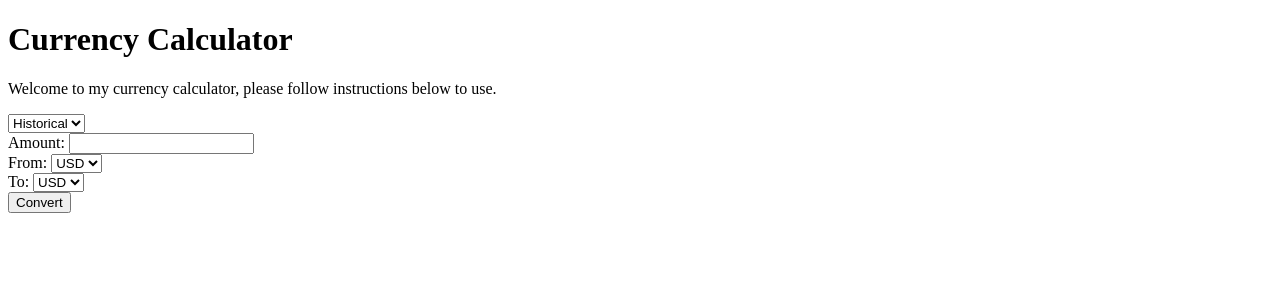
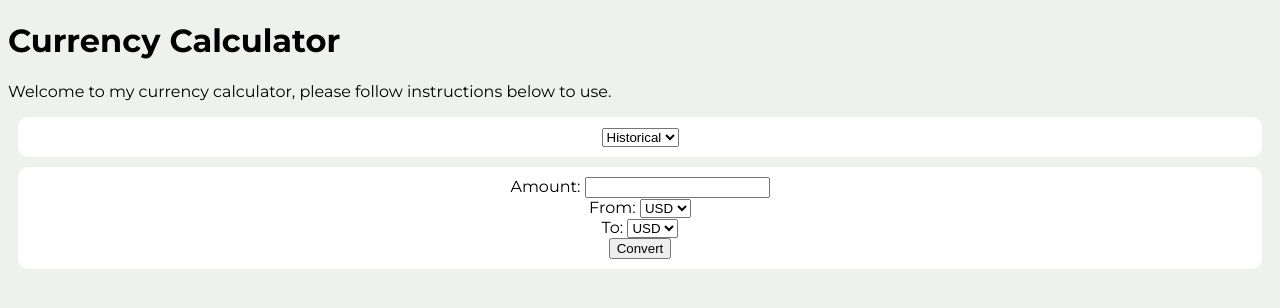
Before and after one commit to TeaJay13/Personal-Software-Portfolio, a plain HTML site: page Currency-calculator/index.html in a window 1280 px wide. Drawn offline with Linux system fonts and the light colour scheme.

Commit message:
css update

```diff
--- a/Currency-calculator/index.html
+++ b/Currency-calculator/index.html
@@ -4,14 +4,15 @@
     <meta charset="UTF-8">
     <meta name="viewport" content="width=device-width, initial-scale=1.0">
     <title>Currency Calculator</title>
+
+    <link rel="stylesheet" href="styles/base.css">
 </head>
 <body>
     <div id="content">
         <header>
             <h1>Currency Calculator</h1>
+            <p> Welcome to my currency calculator, please follow instructions below to use.</p>
         </header>
-
-        <p> Welcome to my currency calculator, please follow instructions below to use.</p>
 
         <section>
             <select>
--- /dev/null
+++ b/Currency-calculator/styles/base.css
@@ -0,0 +1,29 @@
+@import url('https://fonts.googleapis.com/css2?family=Montserrat:ital,wght@0,100..900;1,100..900&display=swap');
+
+:root{
+    --background-color: #EFF1ED;
+    --header-color: #373D20;
+    --accent-color: #717744;
+    --accent2-color: #BCBD8B;
+    --accent3-color: #766153;
+}
+
+body{
+    font-family: "Montserrat", sans-serif;
+    background-color: var(--background-color);
+}
+
+#header {
+    background-color: var(--header-color);
+    color: white;
+    padding: 10px;
+    text-align: center;
+}
+
+section {
+    margin: 10px;
+    padding: 10px;
+    background-color: white;
+    border-radius: 10px;
+    text-align: center;
+}
```
Also changed, not shown: Currency-calculator/styles/styles.css (deleted). Lines whose indentation alone changed are shown as unchanged.
